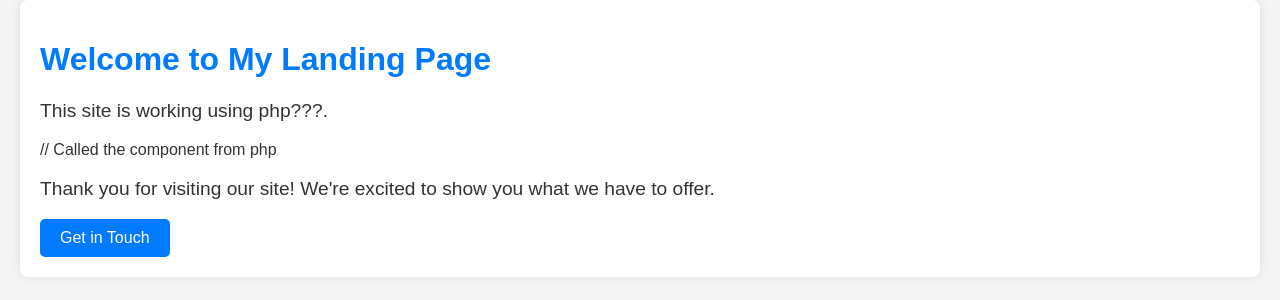
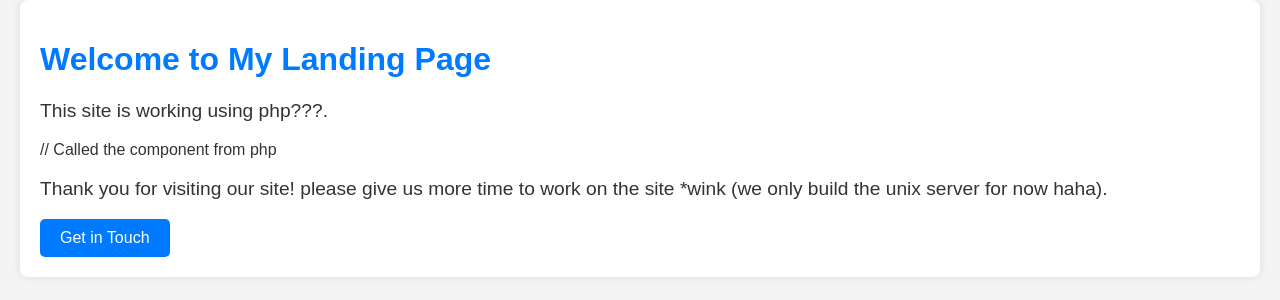
Before and after one commit to GiangTrongDuong/minio-cluster, a PHP site: page / in a window 1280 px wide. Shown: the top 300 px of the page. Run offline with PHP 8.4, Linux system fonts and the light colour scheme.

Commit message:
Update component.php

```diff
--- a/component.php
+++ b/component.php
@@ -2,7 +2,7 @@
 // component.php
 
 // Define a message to be displayed
-$message = "Thank you for visiting our site! We're excited to show you what we have to offer.";
+$message = "Thank you for visiting our site! please give us more time to work on the site *wink (we only build the unix server for now haha).";
 
 // Function to display the message
 function displayMessage($msg) {
```
